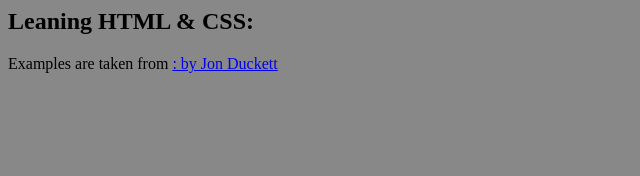
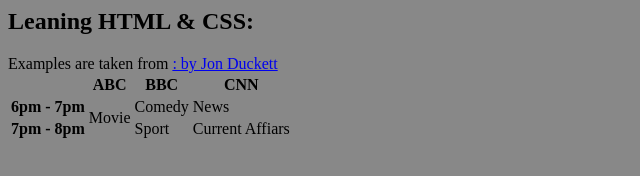
Before and after one commit to M01010100/M01010100.github.io, a plain HTML site: page blog1.html in a window 1280 px wide. Shown: the whole page, without its empty margins (0-640 px from the left). Drawn offline with Linux system fonts and the light colour scheme.

Commit message:
0.0.1 blog1 updated

```diff
--- a/blog1.html
+++ b/blog1.html
@@ -4,7 +4,22 @@
   <table>
     <tr>
       <th></th>
-
+      <th>ABC</th>
+      <th>BBC</th>
+      <th>CNN</th>
+    </tr>
+    <tr>
+      <th>6pm - 7pm</th>
+      <td rowspan="2">Movie</td>
+      <td>Comedy</td>
+      <td>News</td>
+    </tr>
+    <tr>
+      <th>7pm - 8pm</th>
+      <td>Sport</td>
+      <td>Current Affiars</td>
     </tr>
   </table>
+
+
 </body>
```
